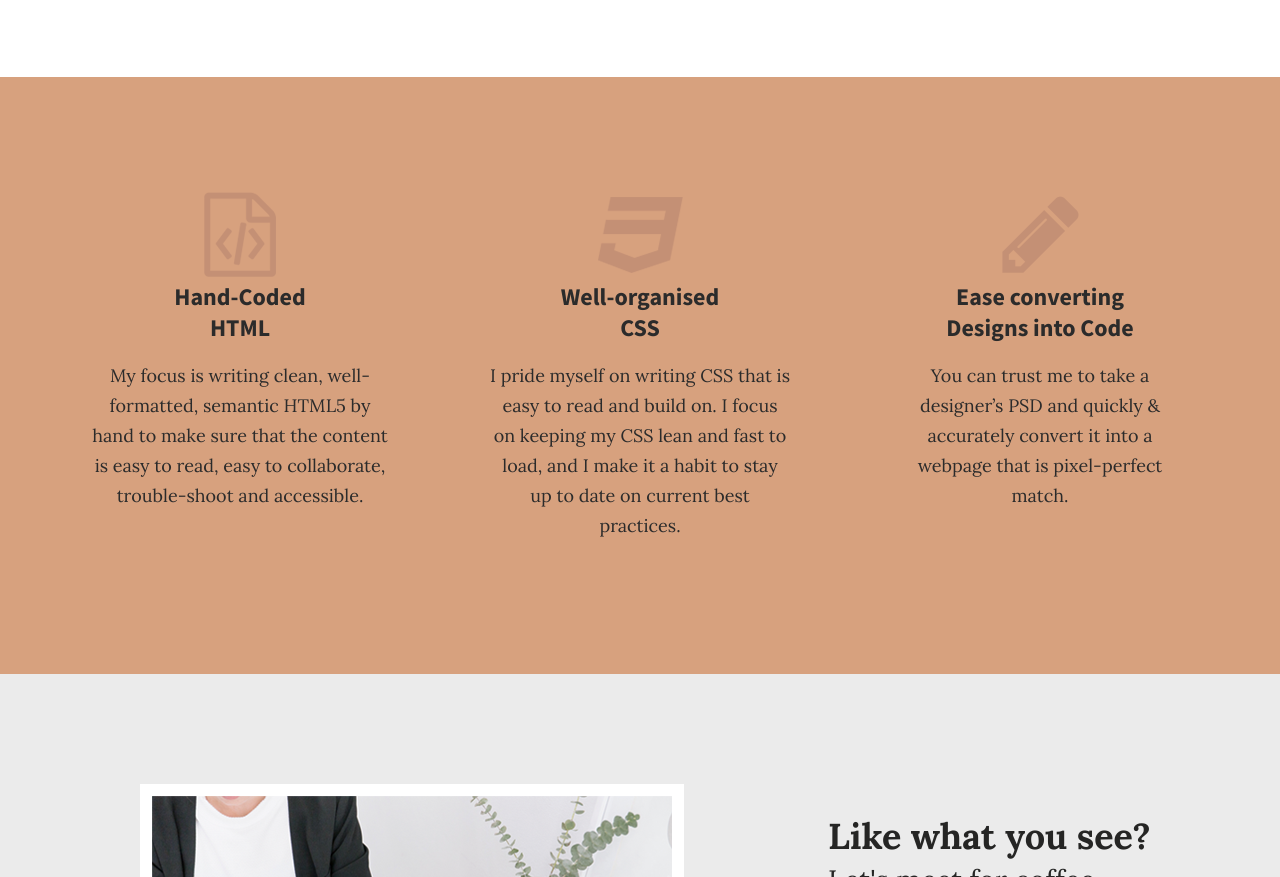
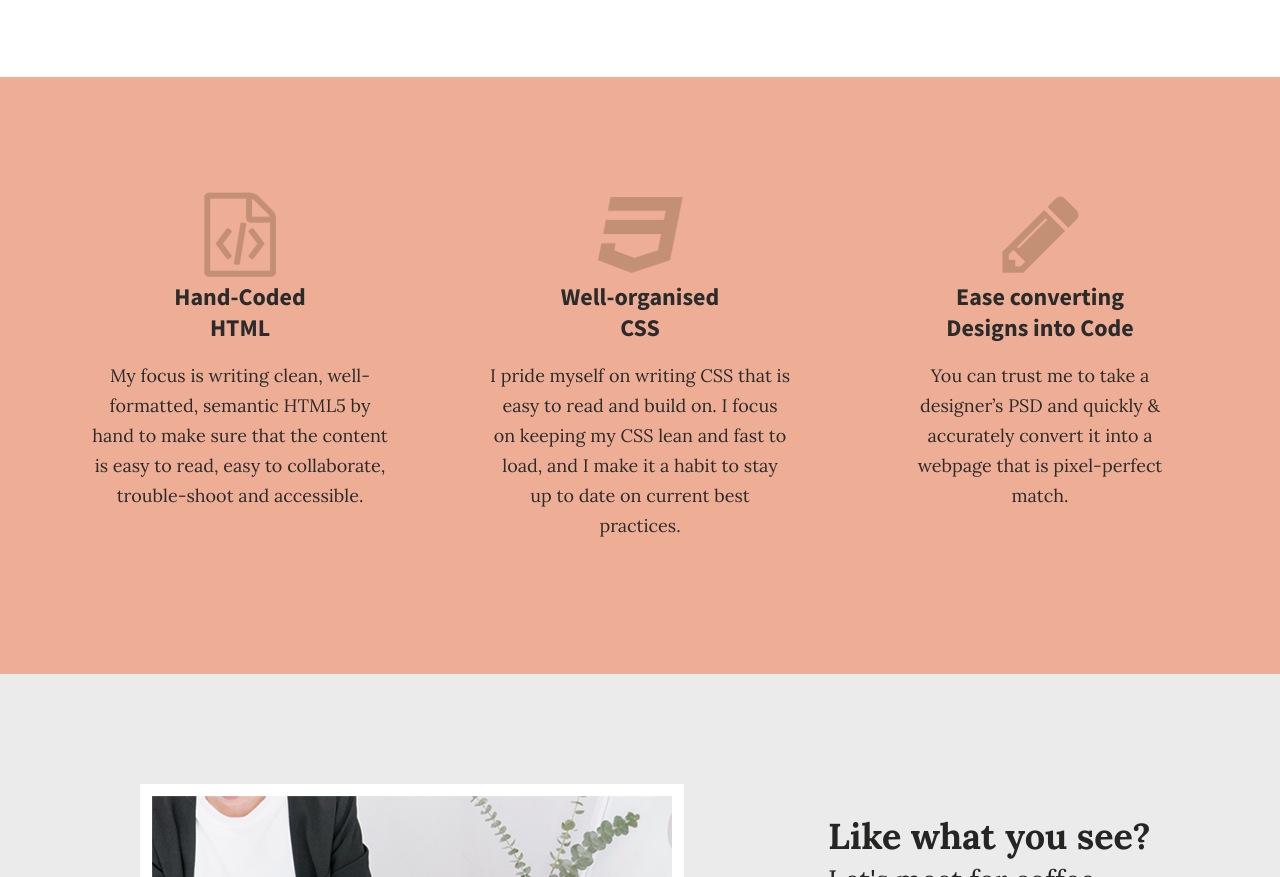
Before and after one commit to Nix73/nicole-de-klerk, a plain HTML site: page index.html in a window 1280 px wide. Shown: the part 1311-2188 px from the top of the page. Drawn offline with Linux system fonts and the light colour scheme.

Commit message:
Changed background of work section

```diff
--- a/css/main.css
+++ b/css/main.css
@@ -105,7 +105,7 @@ header h1 span {
 /*** WORK ***/
 
 #work {
-    background: #D7A17E;
+    background: #eeae95;
     text-align: center;
 }
 
```
